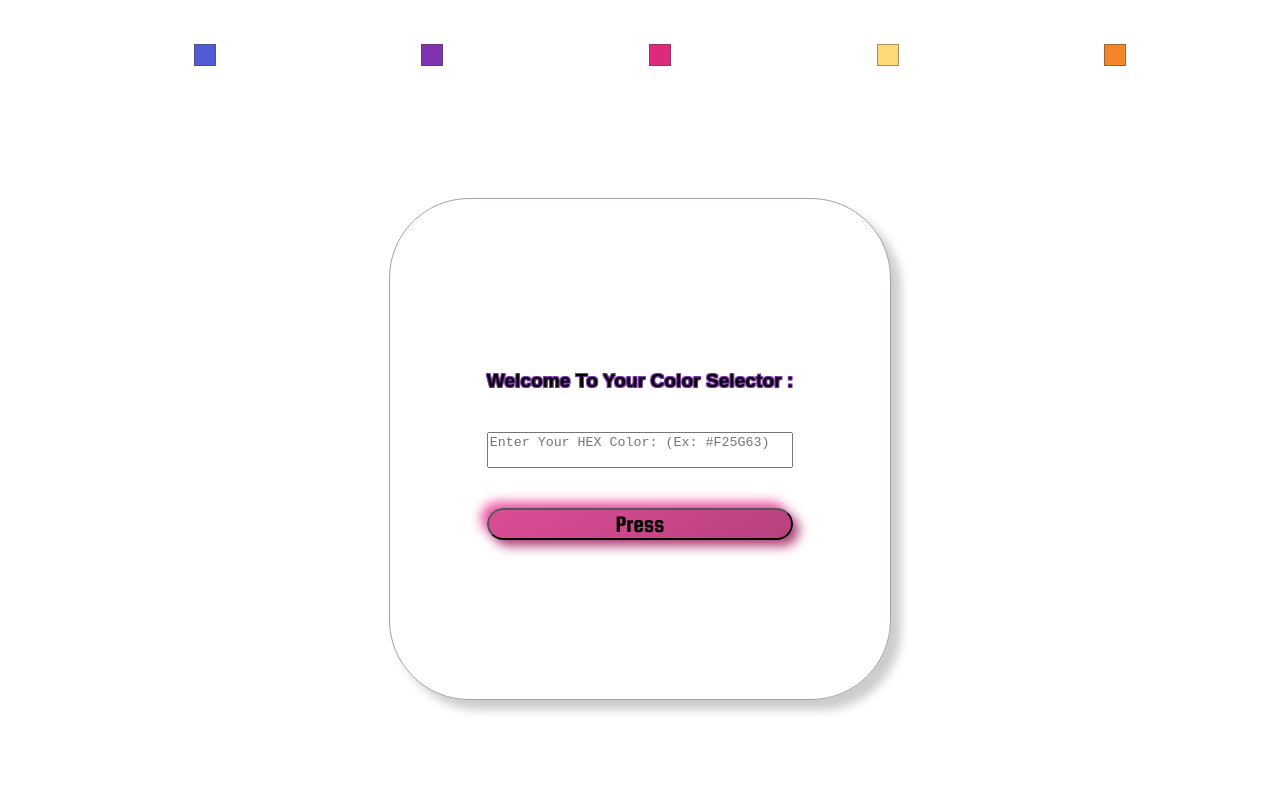
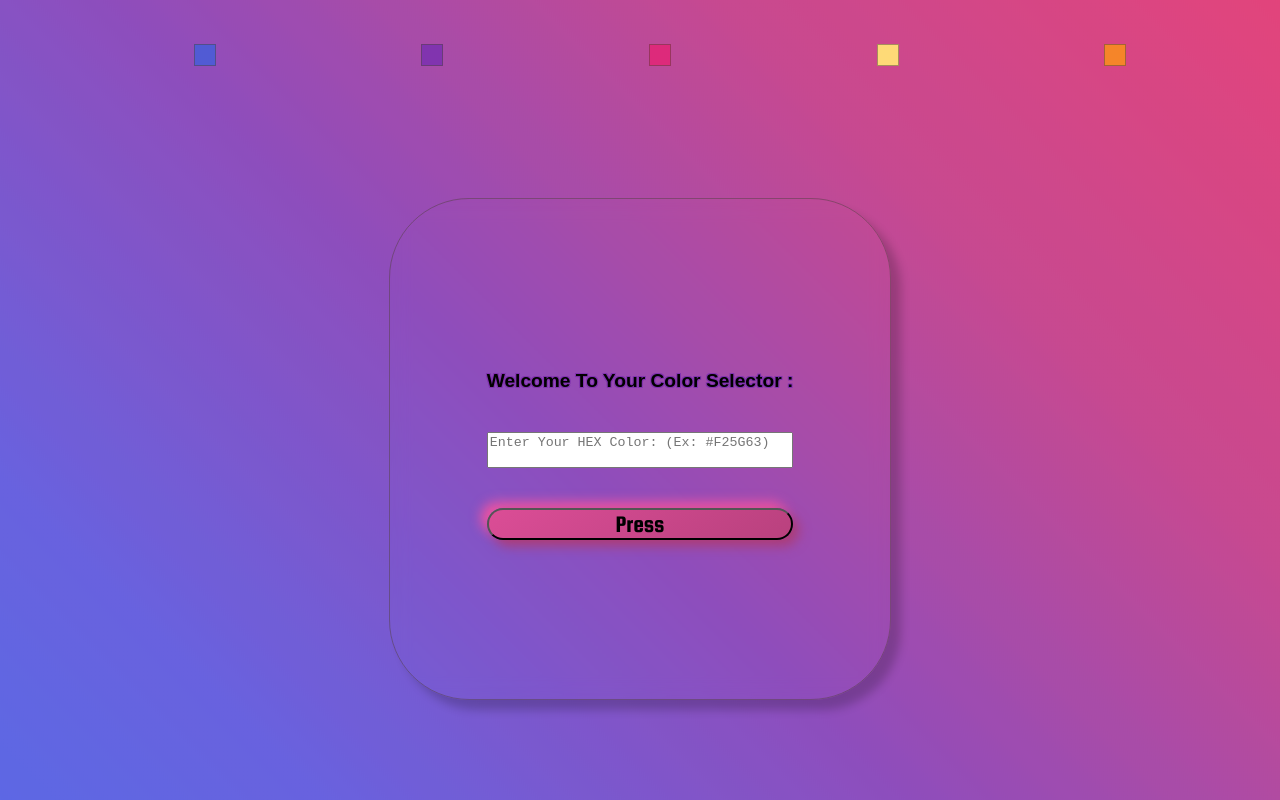
Before and after one commit to John-Gate/colorguessr, a plain HTML site: page index.html in a window 1280 px wide. Drawn offline with Linux system fonts and the light colour scheme.

Commit message:
Add files via upload

```diff
--- a/couleurguessr.css
+++ b/couleurguessr.css
@@ -3,7 +3,7 @@ body {
    position: relative;
    padding: 20px;
    font-family: sans-serif;
-   background: url("dist/image/colors.png")  ;
+   background: url("colors.png")  ;
    width: auto;
    height:auto;
    display:flex;
```
